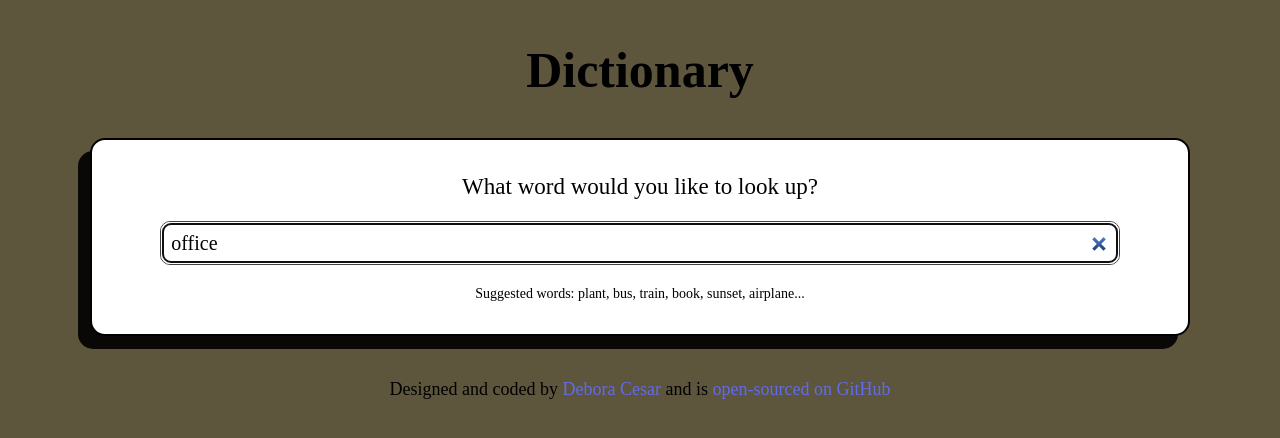
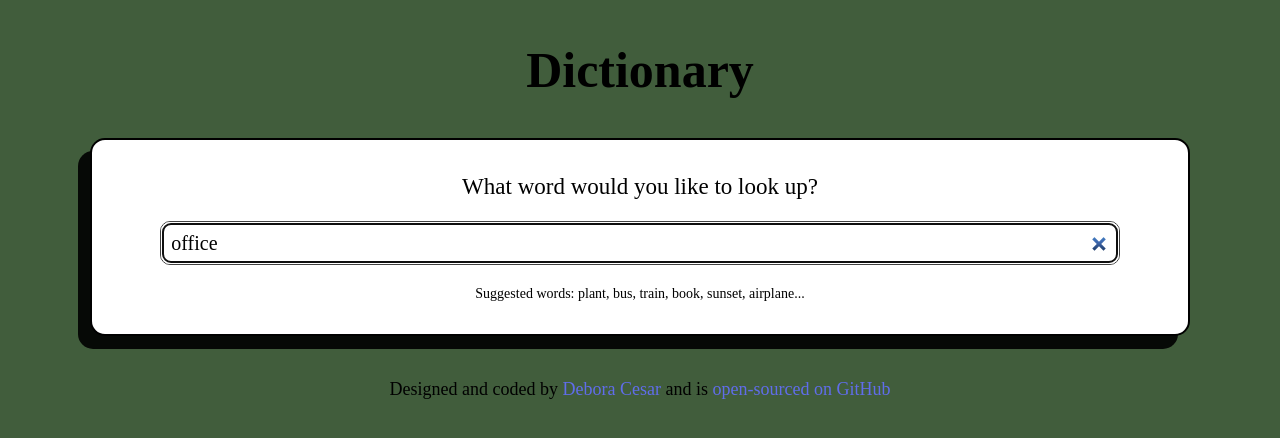
Before and after one commit to DeboraCesar/dictionary-repository, a React (Create React App) app: page / in a window 1280 px wide. Shown: the top 438 px of the page. Built offline with nearby package versions, Linux system fonts and the light colour scheme; no server answers; the HTML template or start-up script is replaced by a standard one.

Commit message:
Apps.css update

```diff
--- a/src/App.css
+++ b/src/App.css
@@ -6,7 +6,7 @@ font-family: 'Lora', serif;
 */
 .App {
   text-align: center;
-  background-color: #5d553c;
+  background-color: #415d3c;
   min-height: 100vh;
   display: flex;
   flex-direction: column;
```
